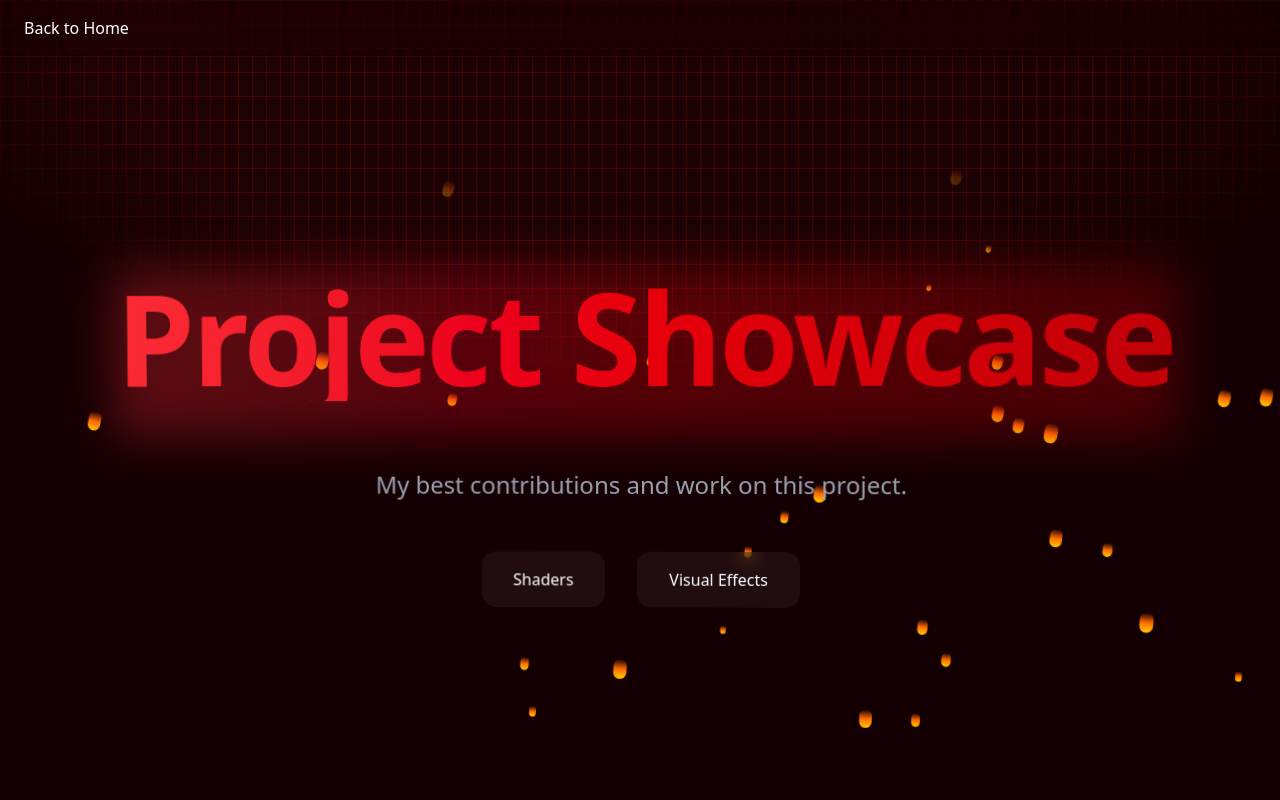
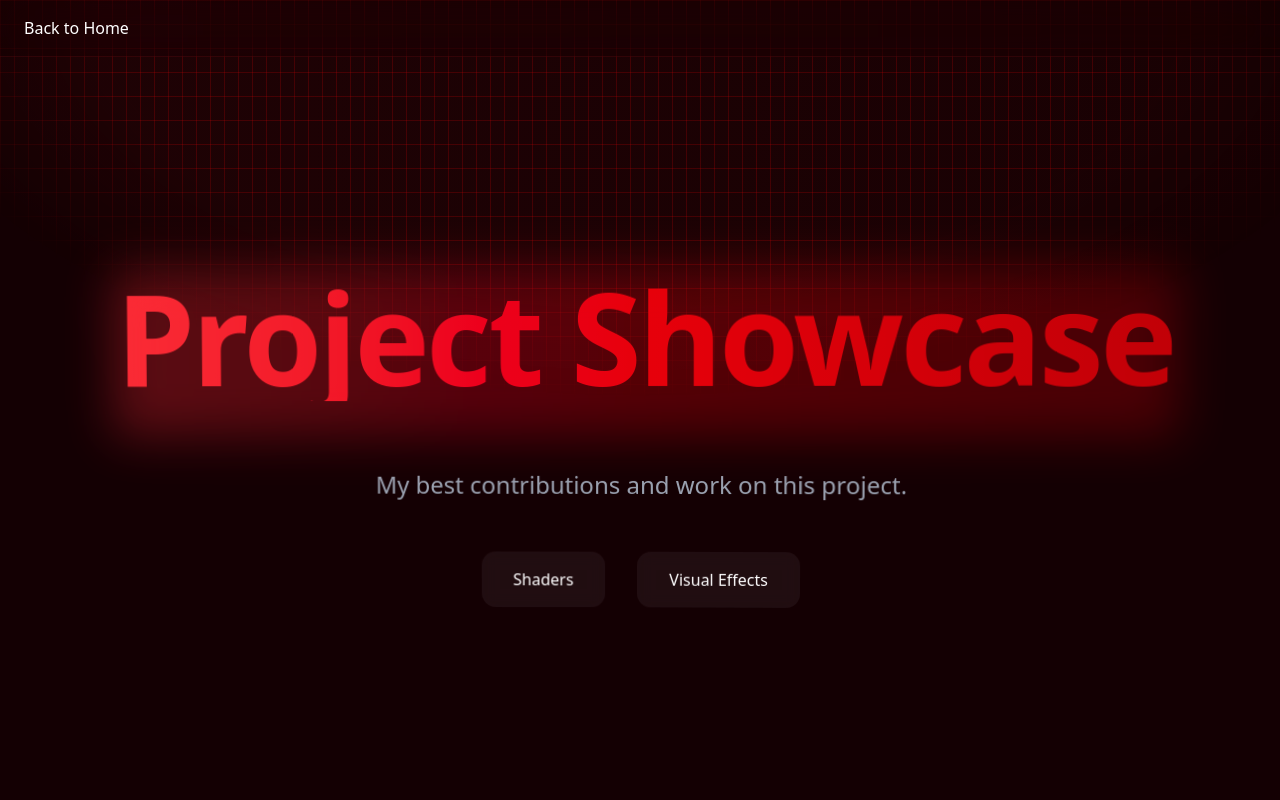
Before and after one commit to Realbitters1765/ActualPortfolioWebsite, a Next.js app: page /project-template in a window 1280 px wide. Shown: the top 800 px of the page. Built offline with nearby package versions, Linux system fonts and the light colour scheme.

Commit message:
remove sparks

```diff
--- a/app/project-template/page.tsx
+++ b/app/project-template/page.tsx
@@ -265,50 +265,6 @@ export default function ProjectTemplate() {
           </div>
         </div>
       </section>
-
-      <div className="pointer-events-none fixed inset-0 z-10">
-        {[...Array(30)].map((_, i) => {
-          const left = Math.random() * 100;
-          const size = 6 + Math.random() * 10;
-          const duration = 3 + Math.random() * 3;
-          const delay = Math.random() * 4;
-          const opacity = 0.5 + Math.random() * 0.5;
-          return (
-            <div
-              key={i}
-              className="absolute bottom-0 rounded-full bg-gradient-to-t from-yellow-400 via-orange-500 to-transparent shadow-lg animate-ember"
-              style={{
-                left: `${left}%`,
-                width: `${size}px`,
-                height: `${size * 1.5}px`,
-                opacity,
-                animationDuration: `${duration}s`,
-                animationDelay: `${delay}s`,
-              }}
-            />
-          );
-        })}
-        <style jsx global>{`
-          @keyframes ember {
-            0% {
-              transform: translateY(0) scale(1) rotate(0deg);
-              opacity: 1;
-            }
-            80% {
-              opacity: 1;
-            }
-            100% {
-              transform: translateY(-80vh) scale(0.7) rotate(20deg);
-              opacity: 0;
-            }
-          }
-          .animate-ember {
-            animation-name: ember;
-            animation-timing-function: linear;
-            animation-iteration-count: infinite;
-          }
-        `}</style>
-      </div>
     </div>
   );
 }
```
